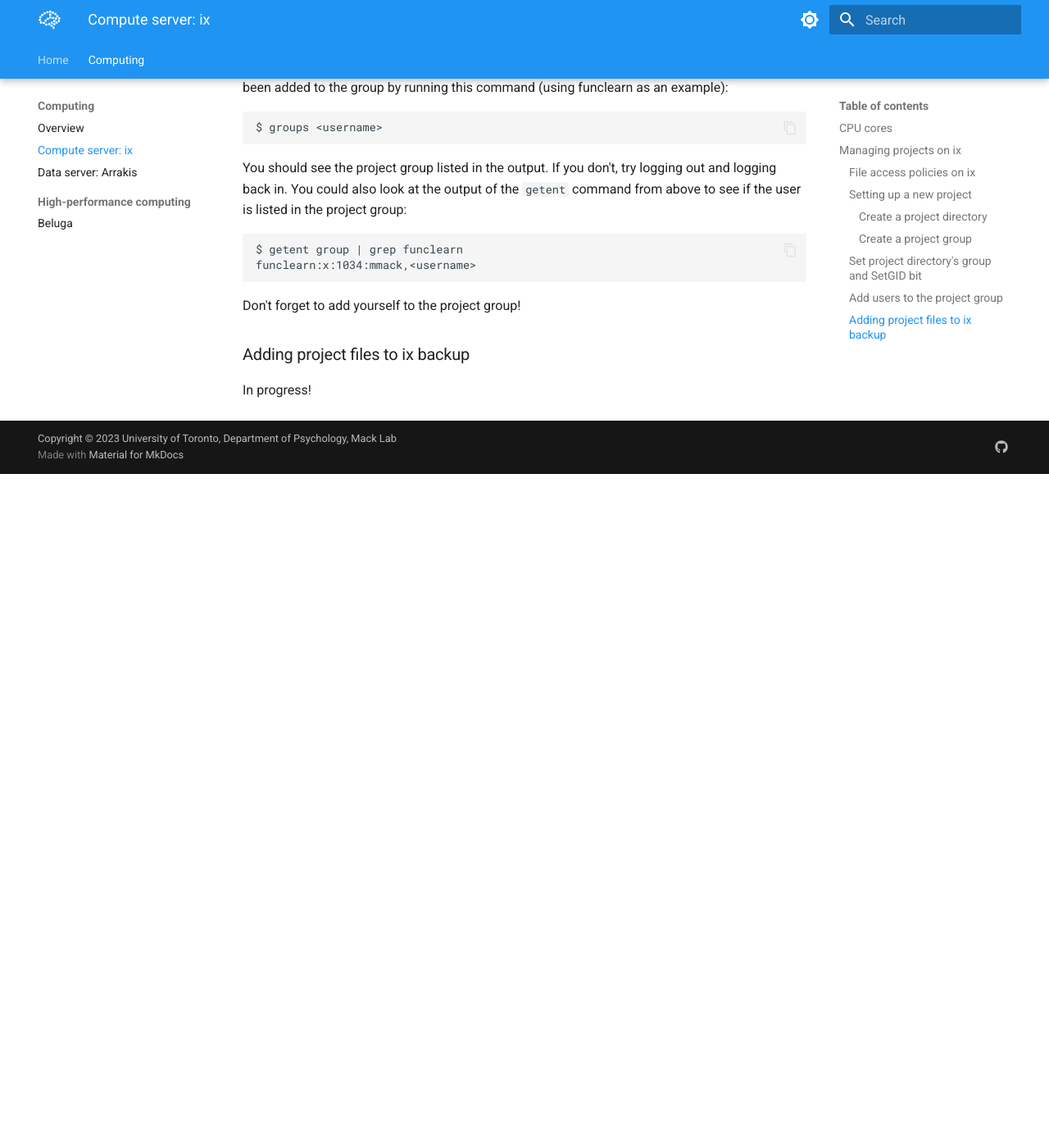
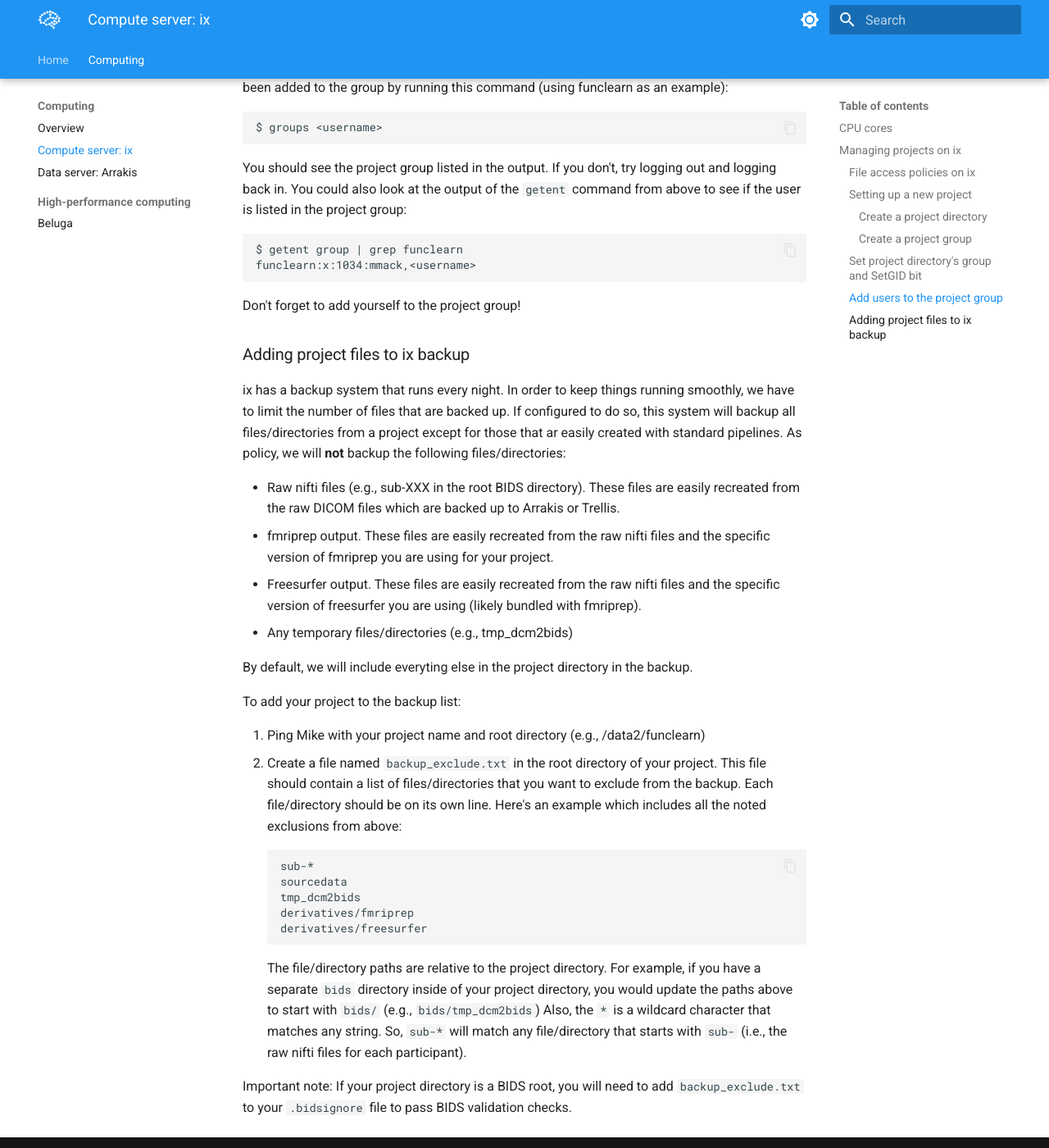
Before and after one commit to macklab/manual, an MkDocs documentation site: the page built from docs/ix.md, in a window 1280 px wide and 1400 px high, scrolled down 3340 px. Shown: the whole window at 82% size. Built offline with MkDocs 1.6.1 and Material for MkDocs 9.7.7, drawn with Linux system fonts in a browser that asks for light colours; before the commit the page ends 3918 px from its top, so only the background shows below that.

Commit message:
backup instructions added

````diff
--- a/docs/ix.md
+++ b/docs/ix.md
@@ -109,4 +109,26 @@ Don't forget to add yourself to the project group!
 
 ### Adding project files to ix backup
 
-In progress!
+ix has a backup system that runs every night. In order to keep things running smoothly, we have to limit the number of files that are backed up. If configured to do so, this system will backup all files/directories from a project except for those that ar easily created with standard pipelines. As policy, we will **not** backup the following files/directories:
+
+* Raw nifti files (e.g., sub-XXX in the root BIDS directory). These files are easily recreated from the raw DICOM files which are backed up to Arrakis or Trellis.
+* fmriprep output. These files are easily recreated from the raw nifti files and the specific version of fmriprep you are using for your project.
+* Freesurfer output. These files are easily recreated from the raw nifti files and the specific version of freesurfer you are using (likely bundled with fmriprep).
+* Any temporary files/directories (e.g., tmp_dcm2bids)
+
+By default, we will include everyting else in the project directory in the backup.
+
+To add your project to the backup list:
+
+1. Ping Mike with your project name and root directory (e.g., /data2/funclearn)
+2. Create a file named `backup_exclude.txt` in the root directory of your project. This file should contain a list of files/directories that you want to exclude from the backup. Each file/directory should be on its own line. Here's an example which includes all the noted exclusions from above:
+```
+sub-*
+sourcedata
+tmp_dcm2bids
+derivatives/fmriprep
+derivatives/freesurfer
+```
+The file/directory paths are relative to the project directory. For example, if you have a separate `bids` directory inside of your project directory, you would update the paths above to start with `bids/` (e.g., `bids/tmp_dcm2bids`) Also, the `*` is a wildcard character that matches any string. So, `sub-*` will match any file/directory that starts with `sub-` (i.e., the raw nifti files for each participant).
+
+Important note: If your project directory is a BIDS root, you will need to add `backup_exclude.txt` to your `.bidsignore` file to pass BIDS validation checks.
````
